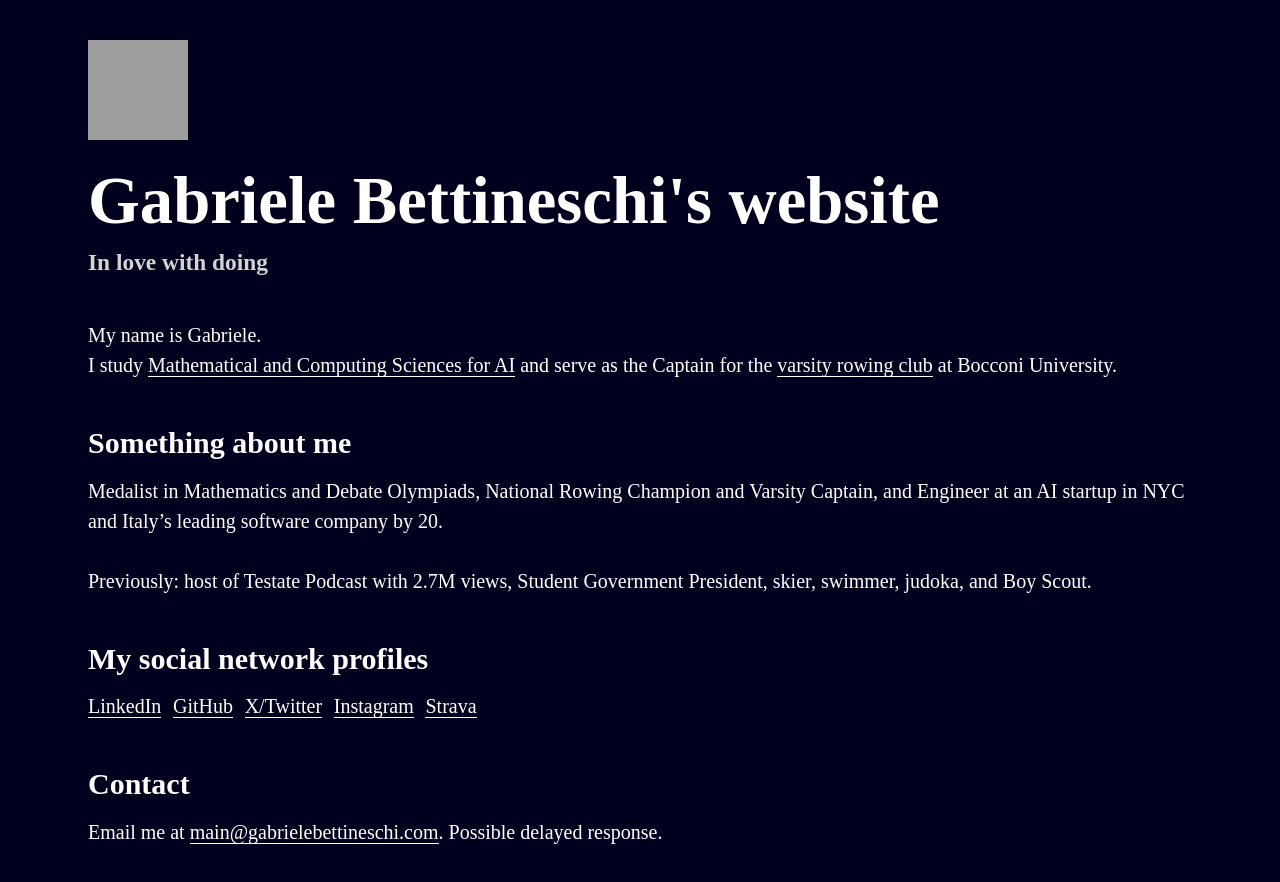
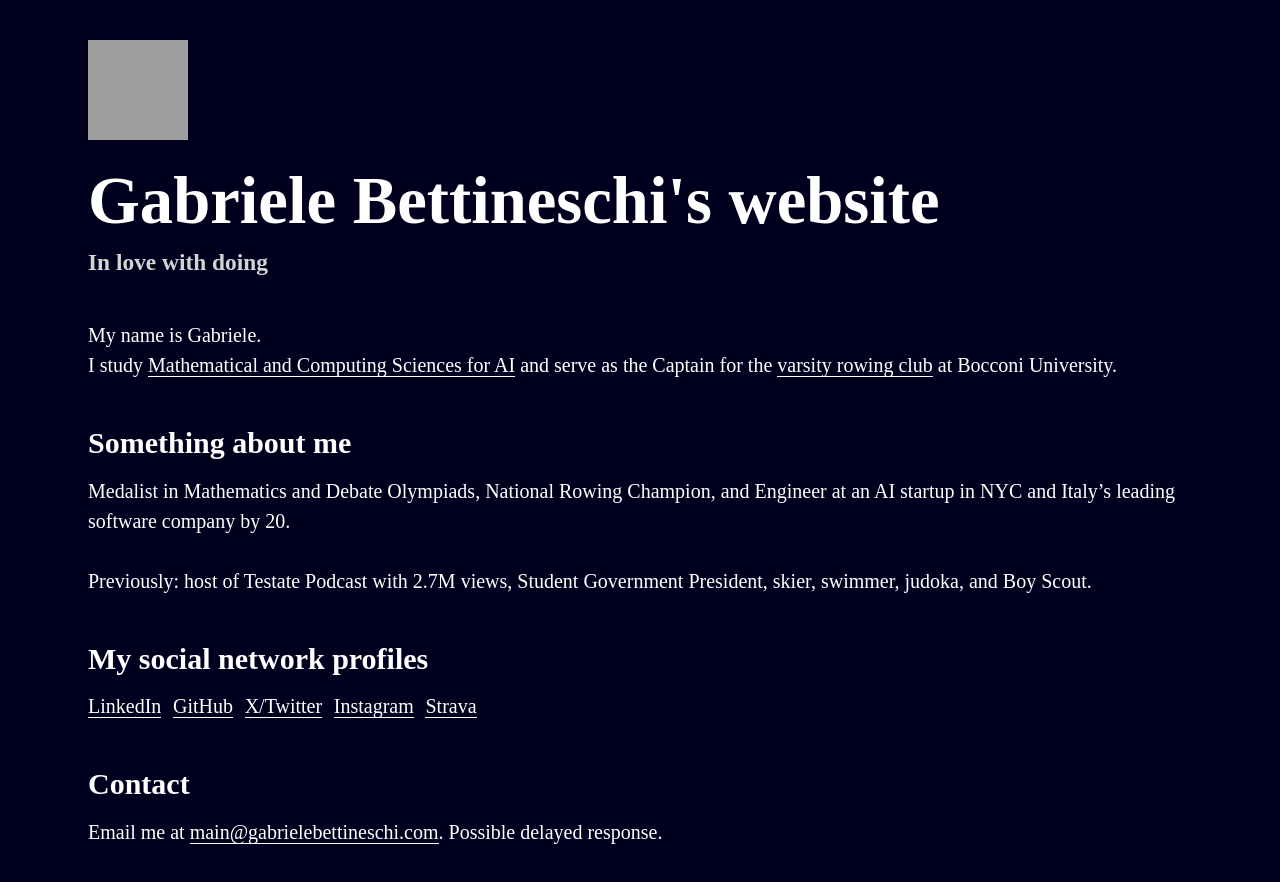
Before and after one commit to gbettineschi/gbettineschi.github.io, a plain HTML site: page index.html in a window 1280 px wide. Drawn offline with Linux system fonts and the light colour scheme; grey boxes are pictures that could not be loaded; a web font is replaced by a local one.

Commit message:
Update index.html

```diff
--- a/index.html
+++ b/index.html
@@ -35,7 +35,7 @@
 		</p>
 		<h2>Something about me</h2>
 		<p>
-			Medalist in Mathematics and Debate Olympiads, National Rowing Champion and Varsity Captain, and Engineer at an AI startup in NYC and Italy’s leading software company by 20.
+			Medalist in Mathematics and Debate Olympiads, National Rowing Champion, and Engineer at an AI startup in NYC and Italy’s leading software company by 20.
 			<br/>
 			<br/>
 			Previously: host of Testate Podcast with 2.7M views, Student Government President, skier, swimmer, judoka, and Boy Scout.
```
